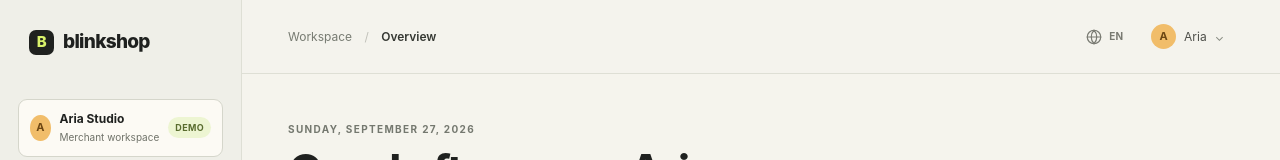
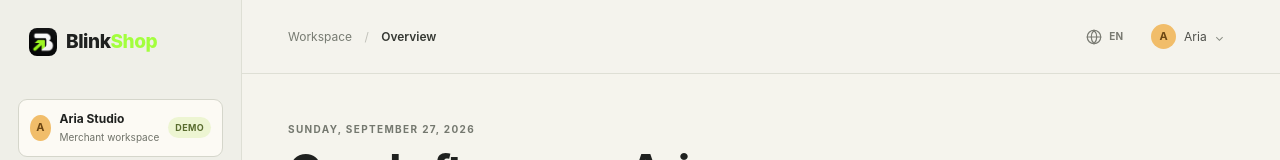
Before and after one commit to phat25900123/BlinkShop, a Next.js app in the folder Frontend/: page / in a window 1280 px wide. Shown: the top 160 px of the page. Built offline with nearby package versions, Linux system fonts and the light colour scheme.

Commit message:
Update BlinkShop logo and wordmark

```diff
--- a/Frontend/app/blink/[id]/page.tsx
+++ b/Frontend/app/blink/[id]/page.tsx
@@ -25,7 +25,7 @@ export default async function BlinkFallback({ params }: Context) {
   return (
     <main className="blink-fallback">
       <div className="blink-fallback-card">
-        <div className="blink-fallback-brand"><span className="brand-mark">B</span><span>blinkshop</span><span className="network-chip">Solana Devnet</span></div>
+        <div className="blink-fallback-brand"><span className="brand-mark">B</span><span className="brand-wordmark">Blink<span className="brand-wordmark-accent">Shop</span></span><span className="network-chip">Solana Devnet</span></div>
         <div className="blink-fallback-image" role="img" aria-label={product.name} style={product.imageUrl ? { backgroundImage: `url(${product.imageUrl})` } : undefined} />
         <div className="blink-fallback-content">
           <p className="eyebrow">ARIA STUDIO</p>
--- a/Frontend/app/globals.css
+++ b/Frontend/app/globals.css
@@ -7,7 +7,9 @@ button { font: inherit; }
 .app-shell { display: flex; min-height: 100vh; background: var(--paper); }
 .sidebar { width: 242px; flex: 0 0 242px; border-right: 1px solid var(--line); background: #f2f2ed; padding: 28px 16px 20px; display: flex; flex-direction: column; }
 .brand { display: flex; align-items: center; gap: 9px; padding: 0 13px; font-size: 19px; font-weight: 760; letter-spacing: -.7px; }
-.brand-mark { display: grid; place-items: center; width: 25px; height: 25px; border-radius: 7px; background: var(--ink); color: var(--lime); font-size: 15px; font-weight: 800; }
+.brand-mark { display: grid; place-items: center; width: 28px; height: 28px; overflow: hidden; border-radius: 8px; background: #090a09 url("/blinkshop-logo.png") center/132% no-repeat; color: transparent; font-size: 0; }
+.brand-wordmark { color: var(--ink); font-weight: 760; letter-spacing: -.45px; }
+.brand-wordmark-accent { color: #a3ff3d; }
 .workspace-switcher { margin: 42px 2px 32px; padding: 10px 10px; display: flex; align-items: center; gap: 9px; border: 1px solid #dcdcd4; border-radius: 9px; background: #fafaf5; font-size: 11px; }
 .workspace-switcher b, .workspace-switcher small { display: block; white-space: nowrap; } .workspace-switcher b { font-size: 11px; } .workspace-switcher small { color: var(--muted); margin-top: 2px; font-size: 9px; }.chevron { margin-left: auto; color: #999; font-size: 15px; }
 .avatar { width: 26px; height: 26px; border-radius: 50%; display: grid; place-items: center; background: #f1bd6a; color: #6c4613; font-weight: 700; font-size: 11px; }.avatar.small { width: 25px; height: 25px; }
--- a/Frontend/app/layout.tsx
+++ b/Frontend/app/layout.tsx
@@ -5,6 +5,10 @@ import "./globals.css";
 export const metadata: Metadata = {
   title: "BlinkShop | Social commerce, settled on Solana",
   description: "Turn every social post into an instant, onchain checkout.",
+  icons: {
+    icon: [{ url: "/blinkshop-logo.png", type: "image/png" }],
+    apple: "/blinkshop-logo.png",
+  },
 };
 
 export default function RootLayout({
--- a/Frontend/app/page.tsx
+++ b/Frontend/app/page.tsx
@@ -1055,7 +1055,9 @@ const greeting =
       <aside className="sidebar">
         <div className="brand">
           <span className="brand-mark">B</span>
-          <span>blinkshop</span>
+          <span className="brand-wordmark">
+            Blink<span className="brand-wordmark-accent">Shop</span>
+          </span>
         </div>
 
         <div className="workspace-switcher">
```
Also changed, not shown: Frontend/public/blinkshop-logo.png (added).
